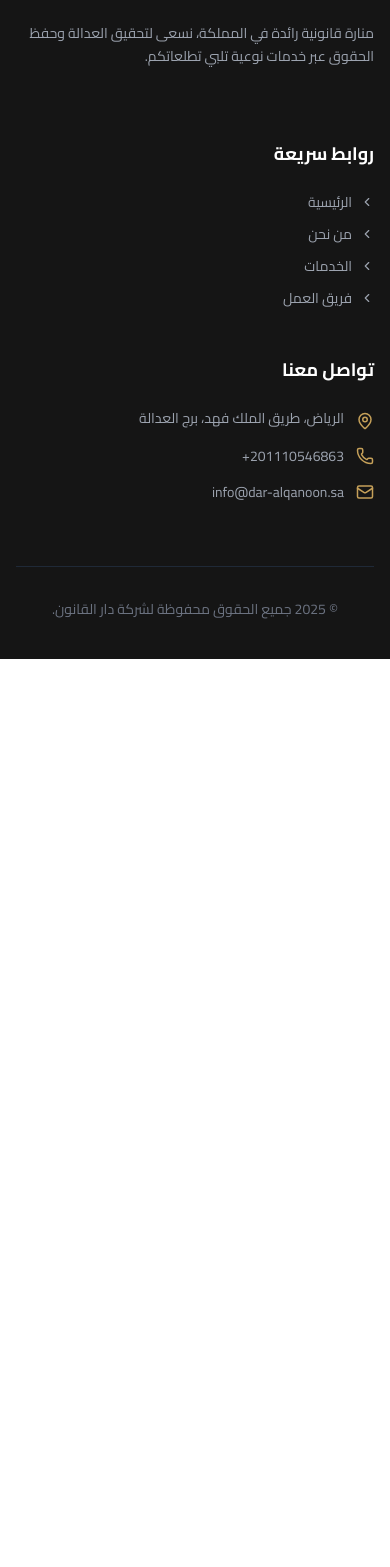
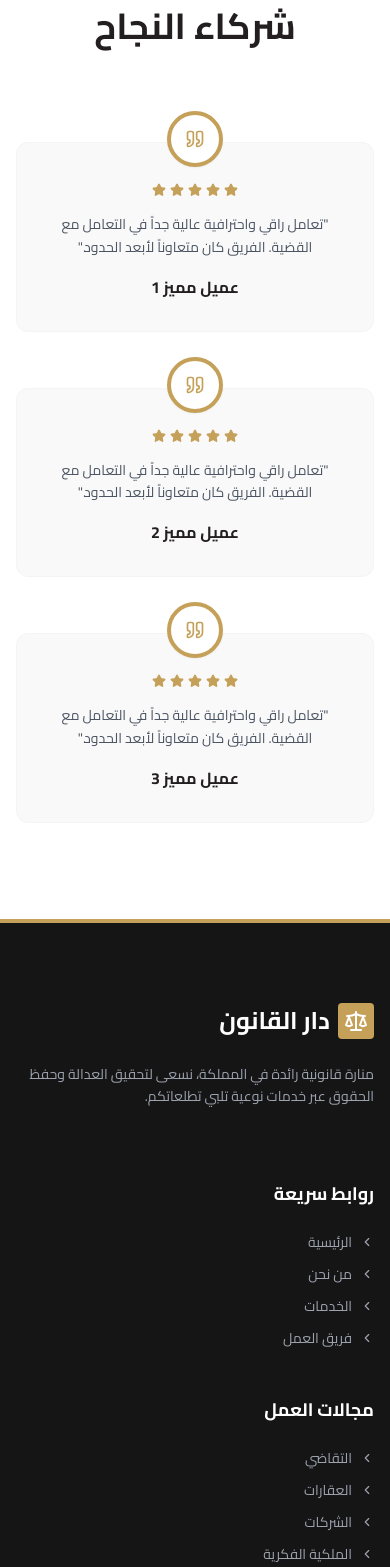
Before and after one commit to eslam1-dev/law-1, a React (Vite) app: page / in a window 390 px wide. Shown: the part 7141-8708 px from the top of the page. Before the commit the page ends 7800 px from the top, so only its background shows below. Built offline with nearby package versions, Linux system fonts and the light colour scheme.

Commit message:
Fix build errors

```diff
--- a/src/App.tsx
+++ b/src/App.tsx
@@ -1,16 +1,16 @@
-import React, { useState, useEffect } from 'react';
+import { useState, useEffect } from 'react';
 import {
   Phone, Clock, Search, MapPin, Mail, Menu, X,
   CheckCircle, Scale, Gavel, FileText, Users,
   Briefcase, Building2, ChevronLeft, ArrowLeft,
-  Star, Quote, Linkedin, Twitter, Instagram
+  Linkedin, Twitter, Instagram, Quote, Star
 } from 'lucide-react';
 import { motion, AnimatePresence } from 'framer-motion';
 
 // --- بيانات العلامة التجارية ---
 const BRAND = {
   name: "دار القانون",
-  phone: "+201110546863",
+  phone: "920013997",
   email: "info@dar-alqanoon.sa",
   address: "الرياض، طريق الملك فهد، برج العدالة"
 };
@@ -97,6 +97,9 @@
           </div>
 
           <div className="hidden lg:flex items-center gap-3">
+             <button className={`p-2 rounded-full transition-colors ${scrolled ? 'text-[#231f20] hover:bg-gray-100' : 'text-white hover:bg-white/10'}`}>
+              <Search size={20} />
+            </button>
             <a href="#contact" className="bg-[#c5a059] text-white px-6 py-2.5 rounded shadow-lg hover:bg-[#b08d4b] transition-all text-sm font-bold">
               اطلب استشارة
             </a>
@@ -132,7 +135,7 @@
   );
 };
 
-// --- 3. Hero Slider (Centered Text) ---
+// --- 3. Hero Slider ---
 const HeroSlider = () => {
   const [index, setIndex] = useState(0);
 
@@ -251,9 +254,8 @@
   );
 };
 
-// --- 6. Partners (Images - NEW) ---
+// --- 6. Partners (Images) ---
 const Partners = () => {
-  // روابط شعارات حقيقية لجهات سعودية (ويكيبيديا/مصادر مفتوحة)
   const partners = [
     { name: "Vision 2030", src: "https://upload.wikimedia.org/wikipedia/en/d/d1/Saudi_Vision_2030_logo.svg" },
     { name: "Ministry of Justice", src: "https://upload.wikimedia.org/wikipedia/commons/e/e3/Ministry_of_Justice_%28Saudi_Arabia%29.svg" },
@@ -276,7 +278,7 @@
   );
 };
 
-// --- 7. Team (New Section) ---
+// --- 7. Team ---
 const Team = () => {
   const team = [
     { name: "المحامي / عبدالله الشمري", role: "المدير العام", img: "https://images.unsplash.com/photo-1560250097-0b93528c311a?auto=format&fit=crop&w=400&q=80" },
@@ -294,11 +296,7 @@
         </div>
         <div className="grid grid-cols-1 sm:grid-cols-2 lg:grid-cols-4 gap-6">
           {team.map((member, i) => (
-            <motion.div
-              key={i}
-              whileHover={{ y: -10 }}
-              className="bg-white rounded-xl overflow-hidden shadow-lg group relative"
-            >
+            <motion.div key={i} whileHover={{ y: -10 }} className="bg-white rounded-xl overflow-hidden shadow-lg group relative">
               <div className="h-80 overflow-hidden relative">
                 <img src={member.img} alt={member.name} className="w-full h-full object-cover group-hover:scale-110 transition-transform duration-700" />
                 <div className="absolute inset-0 bg-gradient-to-t from-black/80 to-transparent opacity-0 group-hover:opacity-100 transition-opacity duration-300 flex items-end justify-center pb-6 gap-4">
@@ -334,7 +332,35 @@
   </section>
 );
 
-// --- 9. Footer ---
+// --- 9. Testimonials (Using Quotes/Stars) ---
+const Testimonials = () => (
+  <section className="py-24 bg-white">
+    <div className="container mx-auto px-4">
+      <div className="text-center mb-16">
+        <span className="text-[#c5a059] font-bold tracking-widest text-sm uppercase">آراء عملائنا</span>
+        <h2 className="text-4xl font-bold text-[#231f20] mt-2">شركاء النجاح</h2>
+      </div>
+      <div className="grid grid-cols-1 md:grid-cols-3 gap-6">
+        {[1, 2, 3].map((i) => (
+          <div key={i} className="bg-gray-50 p-8 rounded-xl text-center relative mt-8 hover:shadow-lg transition-shadow border border-gray-100">
+            <div className="w-14 h-14 mx-auto -mt-16 mb-4 rounded-full bg-white border-4 border-[#c5a059] flex items-center justify-center text-[#c5a059] shadow-sm">
+              <Quote size={20} />
+            </div>
+            <div className="flex justify-center gap-1 mb-4 text-[#c5a059]">
+              {[1,2,3,4,5].map(s => <Star key={s} size={14} fill="currentColor" />)}
+            </div>
+            <p className="text-gray-600 mb-4 text-sm leading-relaxed">
+              "تعامل راقي واحترافية عالية جداً في التعامل مع القضية. الفريق كان متعاوناً لأبعد الحدود."
+            </p>
+            <h5 className="font-bold text-[#231f20]">عميل مميز {i}</h5>
+          </div>
+        ))}
+      </div>
+    </div>
+  </section>
+);
+
+// --- 10. Footer ---
 const Footer = () => (
   <footer className="bg-[#151515] text-white pt-20 pb-10 border-t-4 border-[#c5a059]">
     <div className="container mx-auto px-4">
@@ -355,6 +381,14 @@
           </ul>
         </div>
         <div>
+          <h4 className="text-lg font-bold mb-6 text-white">مجالات العمل</h4>
+          <ul className="space-y-3 text-sm text-gray-400">
+            {['التقاضي', 'العقارات', 'الشركات', 'الملكية الفكرية'].map(l => (
+              <li key={l}><a href="#" className="hover:text-[#c5a059] transition-colors flex items-center gap-2"><ChevronLeft size={14}/> {l}</a></li>
+            ))}
+          </ul>
+        </div>
+        <div>
           <h4 className="text-lg font-bold mb-6 text-white">تواصل معنا</h4>
           <ul className="space-y-4 text-sm text-gray-400">
             <li className="flex items-start gap-3"><MapPin className="text-[#c5a059] mt-1 shrink-0" size={18} /><span>{BRAND.address}</span></li>
@@ -365,6 +399,10 @@
       </div>
       <div className="border-t border-gray-800 pt-8 flex flex-col md:flex-row justify-between items-center text-sm text-gray-500">
         <p>© 2025 جميع الحقوق محفوظة لشركة دار القانون.</p>
+        <div className="flex gap-4 mt-4 md:mt-0">
+          <a href="#" className="hover:text-white">الشروط والأحكام</a>
+          <a href="#" className="hover:text-white">سياسة الخصوصية</a>
+        </div>
       </div>
     </div>
   </footer>
@@ -382,6 +420,7 @@
       <Team />
       <Stats />
       <Partners />
+      <Testimonials />
       <Footer />
       <a href="https://wa.me/966500000000" target="_blank" rel="noopener noreferrer" className="fixed bottom-8 right-8 z-50 bg-[#25D366] text-white p-4 rounded-full shadow-2xl hover:bg-[#128C7E] transition-transform hover:scale-110 flex items-center justify-center">
         <Phone size={28} fill="currentColor" />
```
Also changed, not shown: 1 other file (tests, documents, lock files or other folders).
